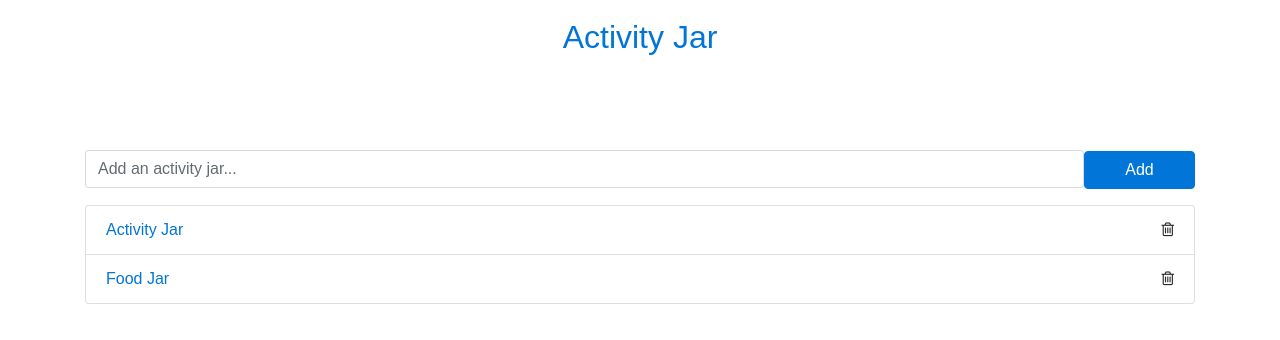
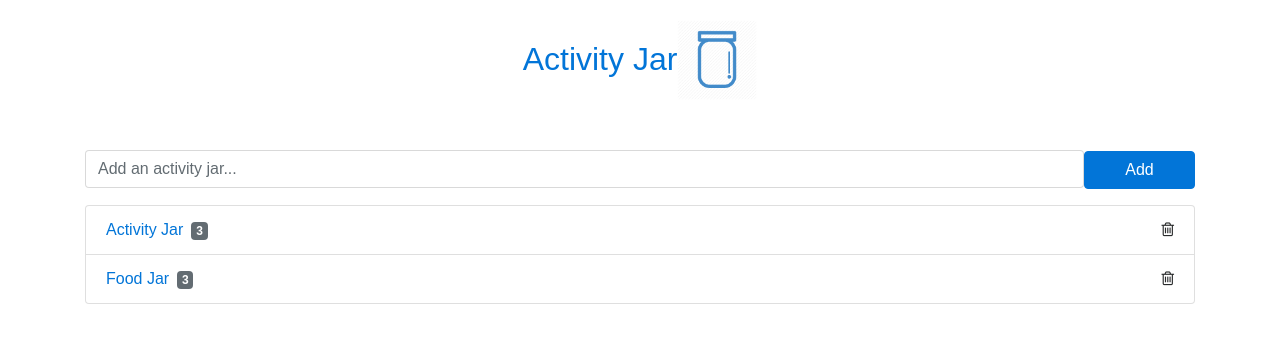
Before and after one commit to matthewachan/ActivityJar, a React (Create React App) app: page / in a window 1280 px wide. Shown: the top 340 px of the page. Built offline with nearby package versions, Linux system fonts and the light colour scheme.

Commit message:
Spice up main page

```diff
--- a/src/components/JarPage/JarPage.css
+++ b/src/components/JarPage/JarPage.css
@@ -0,0 +1,4 @@
+img {
+	max-height: 5em;
+	max-width: 5em;
+}
--- a/src/components/JarPage/JarPage.js
+++ b/src/components/JarPage/JarPage.js
@@ -4,7 +4,7 @@ import PropTypes from 'prop-types';
 import './JarPage.css';
 import JarList from '../../containers/JarList/JarList';
 import AddJar from '../../containers/AddJar/AddJar';
-
+import logo from '../../img/jar.png';
 
 class JarPage extends Component {
   render() {
@@ -13,7 +13,8 @@ class JarPage extends Component {
 
 			<div className='row'>
 				<div className='col App-header text-primary'>
-					<h2>Activity Jar</h2>
+					<h2 style={{display: 'inline'}} className='align-middle'>Activity Jar</h2>
+					<img style={{display: 'inline'}} src={logo} alt='logo' />
 				</div>
 			</div>
 
--- a/src/components/List/List.js
+++ b/src/components/List/List.js
@@ -11,7 +11,11 @@ class List extends Component {
 				{ this.props.items.map((item, index) =>
 						<div className='list-group-item justify-content-between' key={item.id}>
 							<li style={{listStyle: 'none'}}>
-								 { this.props.list_link ? <Link to={this.props.list_link_path + item.id}>{item.text}</Link> : item.text }
+								 { this.props.list_link ?
+								 	<div>
+								 		<Link to={this.props.list_link_path + item.id} className='mr-2'>{item.text}</Link>
+								 		<span className='badge badge-default align-middle'>{item.num_activities}</span>
+								 	</div> : item.text }
 							</li>
 							<div>
 								<span data-tip='Repeat?'>{this.props.item_repeat ? <i onClick={() => this.props.toggle(item.id)} className={item.repeat ? 'fa fa-repeat mr-3 text-primary' : 'fa fa-repeat mr-3 text-muted'} aria-hidden='true'></i> : null}</span>
--- a/src/containers/GooglePlacesResults/GooglePlacesResults.css
+++ b/src/containers/GooglePlacesResults/GooglePlacesResults.css
@@ -1,9 +1,8 @@
-img {
+.business-img {
     min-height: 100%;
     max-height: 100%;
     min-width: 100%;
     max-width: 100%;
-
 }
 
 .img-container {
--- a/src/containers/GooglePlacesResults/GooglePlacesResults.js
+++ b/src/containers/GooglePlacesResults/GooglePlacesResults.js
@@ -65,7 +65,7 @@ class Test extends Component {
                 {json.results.map((result, index) =>
                     <li key={index} className='media list-group-item align-items-start'>
                         <div className='d-flex mr-5 img-container'>
-                            { result.photos ? <img className='img-fluid' src={'https://maps.googleapis.com/maps/api/place/photo?maxwidth=250&key=AIzaSyBXMLM_kH6IVG8NsBU6KcTvbpHP2oZUgtM&photo_reference=' + result.photos[0].photo_reference} alt='business' /> : <img className='img-thumbnail img-fluid' src='https://odi.osu.edu/assets/images/ODI/no_photo_icon.png' alt='business' />}
+                            { result.photos ? <img className='business-img img-fluid' src={'https://maps.googleapis.com/maps/api/place/photo?maxwidth=250&key=AIzaSyBXMLM_kH6IVG8NsBU6KcTvbpHP2oZUgtM&photo_reference=' + result.photos[0].photo_reference} alt='business' /> : <img className='business-img img-fluid' src='https://odi.osu.edu/assets/images/ODI/no_photo_icon.png' alt='business' />}
                         </div>
                         <div className='media-body'>
                             <div className='mt-3'>
--- a/src/containers/JarList/JarList.js
+++ b/src/containers/JarList/JarList.js
@@ -16,7 +16,8 @@ const mapStateToProps = (state) => {
 	Object.keys(state).forEach((key) => {
 		items.push({
 			id: key,
-			text: state[key].label
+			text: state[key].label,
+			num_activities: Object.keys(state[key].activities).length
 		});
 	});
 	// Get all labels from jars array
```
Also changed, not shown: src/img/jar.png (added), 13 other files (tests, documents, lock files or other folders).
